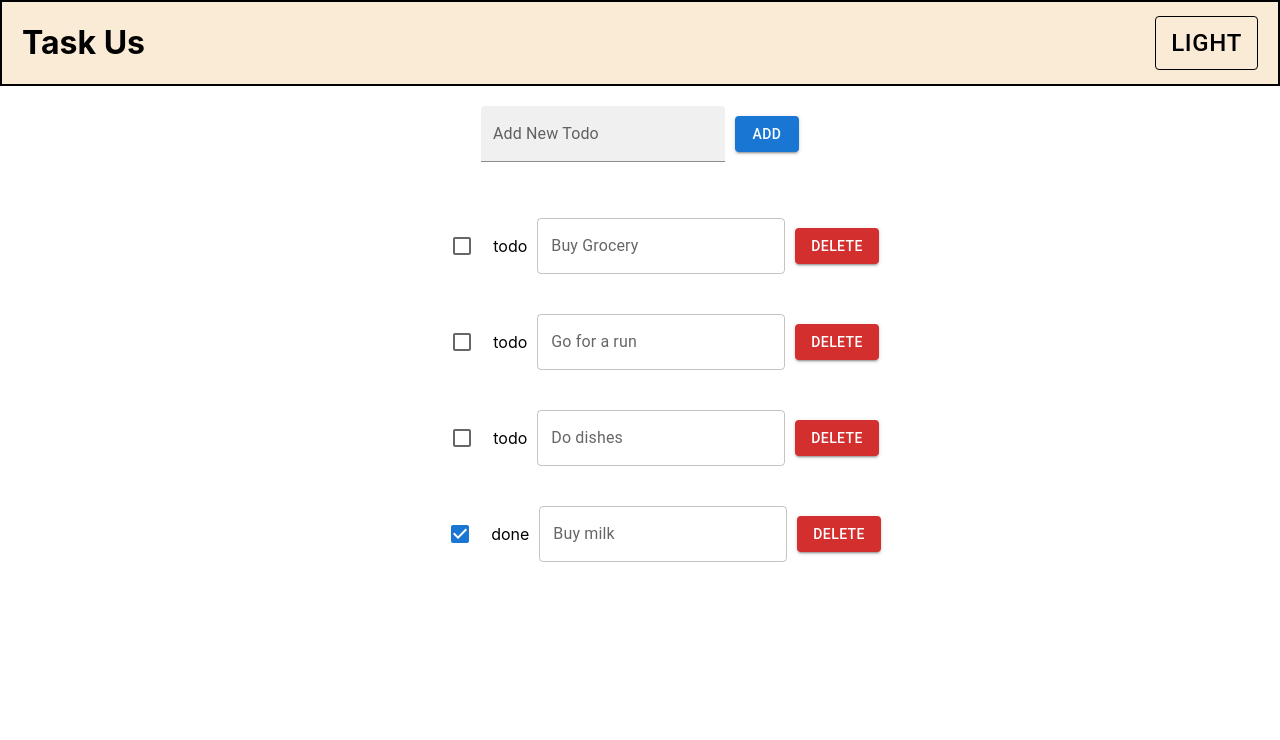
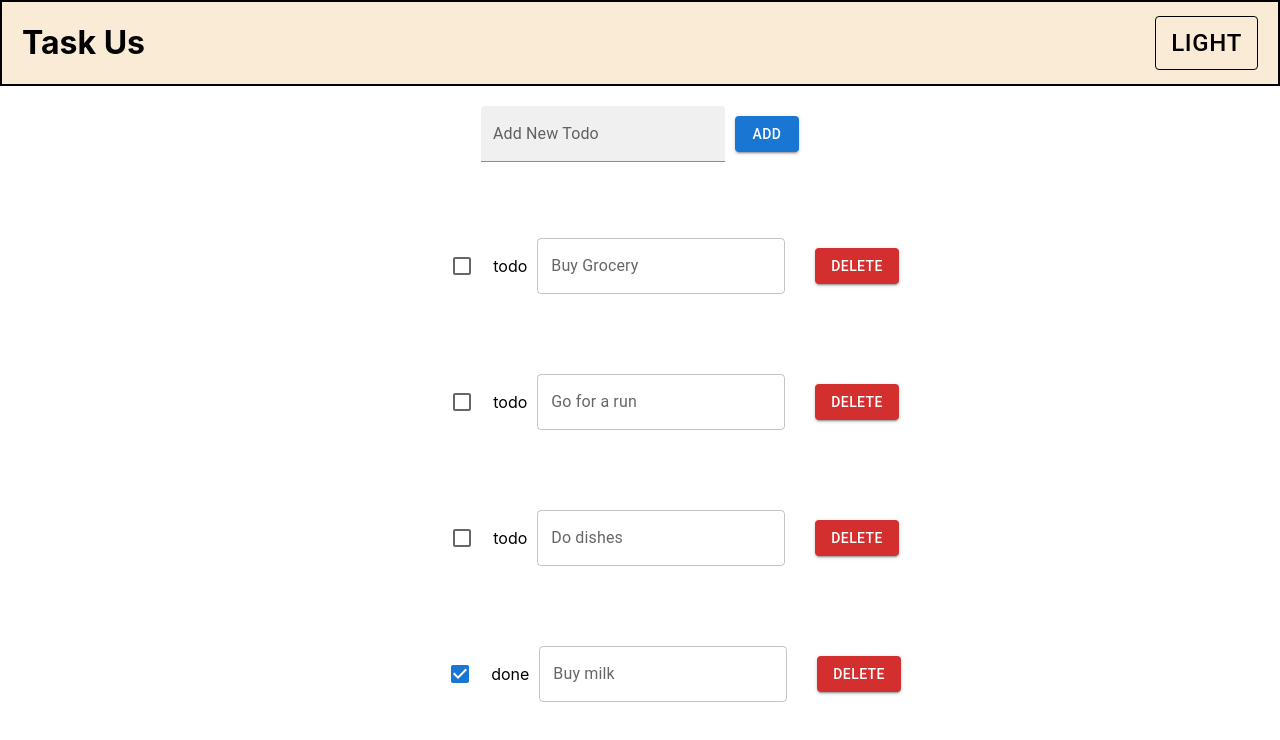
Before and after one commit to upskilling-with-me/task-up, a React (Create React App) app: page / in a window 1280 px wide. Shown: the top 740 px of the page. Built offline with nearby package versions, Linux system fonts and the light colour scheme.

Commit message:
Added delete todo funcationalit

```diff
--- a/src/App.css
+++ b/src/App.css
@@ -20,7 +20,15 @@
     padding: 20px;
 }
 
+.todo-item {
+    display: flex;
+    gap: 10px;
+    padding: 20px;
+    align-items: center;
+    justify-content: center;
 
+
+}
 
 ul {
     list-style-type: none;
--- a/src/App.tsx
+++ b/src/App.tsx
@@ -78,9 +78,6 @@ const TodoItem: React.FC<TodoItemProps> = ({ description, status }) => {
 			<Checkbox checked={status == 'done'} />
 			<span>{status}</span>
 			<TextField label={description} />
-			<Button variant="contained" color="error">
-				delete
-			</Button>
 		</div>
 	);
 };
@@ -94,16 +91,26 @@ const TODO_LIST: Todo[] = [
 
 interface TodoListProps {
 	todos: Todo[];
+	updateTodo: Dispatch<SetStateAction<Todo[]>>;
 }
 
-const TodoList: React.FC<TodoListProps> = ({ todos }) => {
+const TodoList: React.FC<TodoListProps> = ({ todos, updateTodo }) => {
+	const handleDeleteTodo = (id: string) => {
+		updateTodo(todos.filter((todo) => todo.id !== id));
+	}
+
 	return (
 		<div className="container">
 			<ul className="todo-list-card">
 				{todos.map((todo) => (
+
 					<li key={todo.id}>
+						<div className="todo-item">
 							<TodoItem description={todo.description} status={todo.status} />
+							<Button variant="contained" color="error" onClick={() => handleDeleteTodo(todo.id)}>Delete</Button>
+						</div>
 					</li>
+
 				))}
 			</ul>
 		</div>
@@ -119,7 +126,7 @@ const AddTodo: React.FC<AddTodoProp> = ({ todos, addTodo }) => {
 	const inputRef = useRef<HTMLInputElement | null>(null);
 
 	const handleAddTodo = () => {
-	  if (!inputRef.current || !inputRef.current.value ) return;
+		if (!inputRef.current || !inputRef.current.value) return;
 
 		const newTodo: Todo = {
 			id: uuidv4(),
@@ -154,7 +161,7 @@ const App: React.FC = () => {
 		<div>
 			<Header theme={theme} setTheme={SetTheme} />
 			<AddTodo todos={todoList} addTodo={SetTodoList} />
-			<TodoList todos={todoList} />
+			<TodoList todos={todoList} updateTodo={SetTodoList} />
 		</div>
 	);
 };
```
Lines whose indentation alone changed are shown as unchanged.
